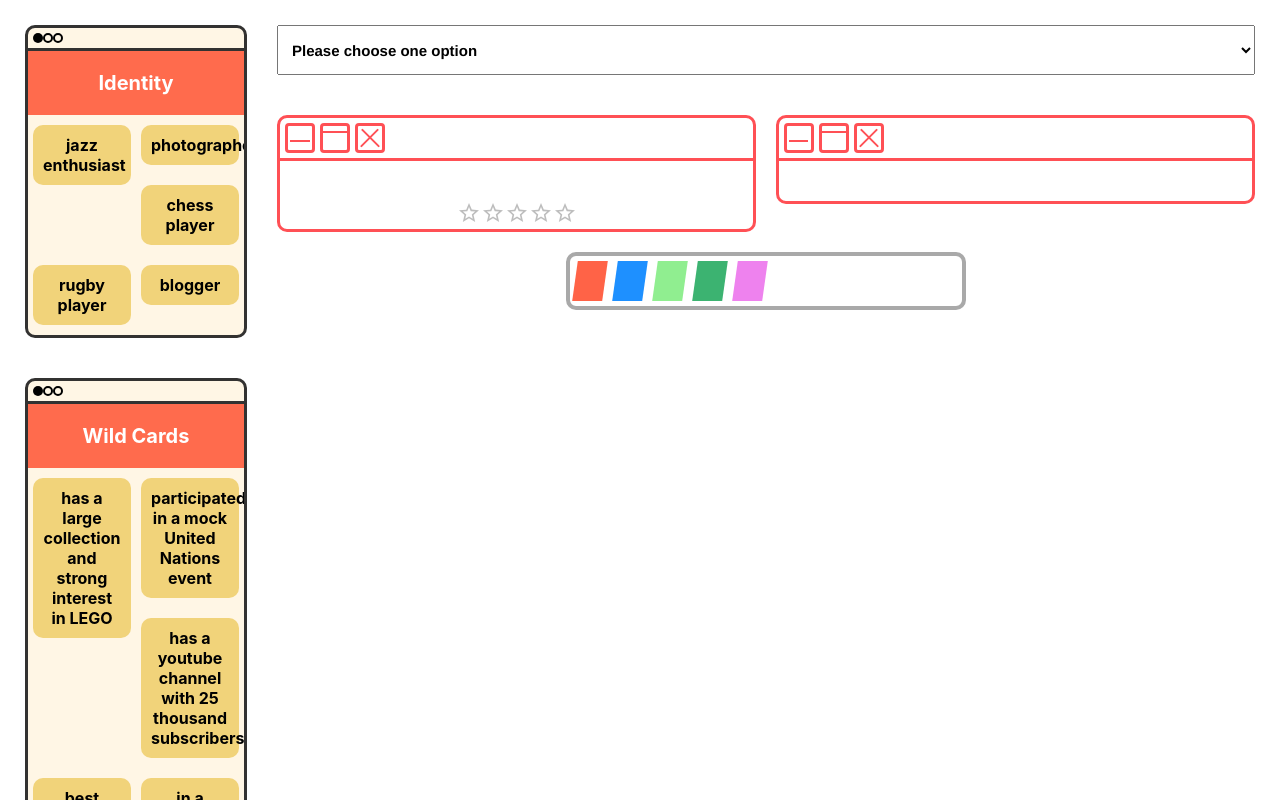
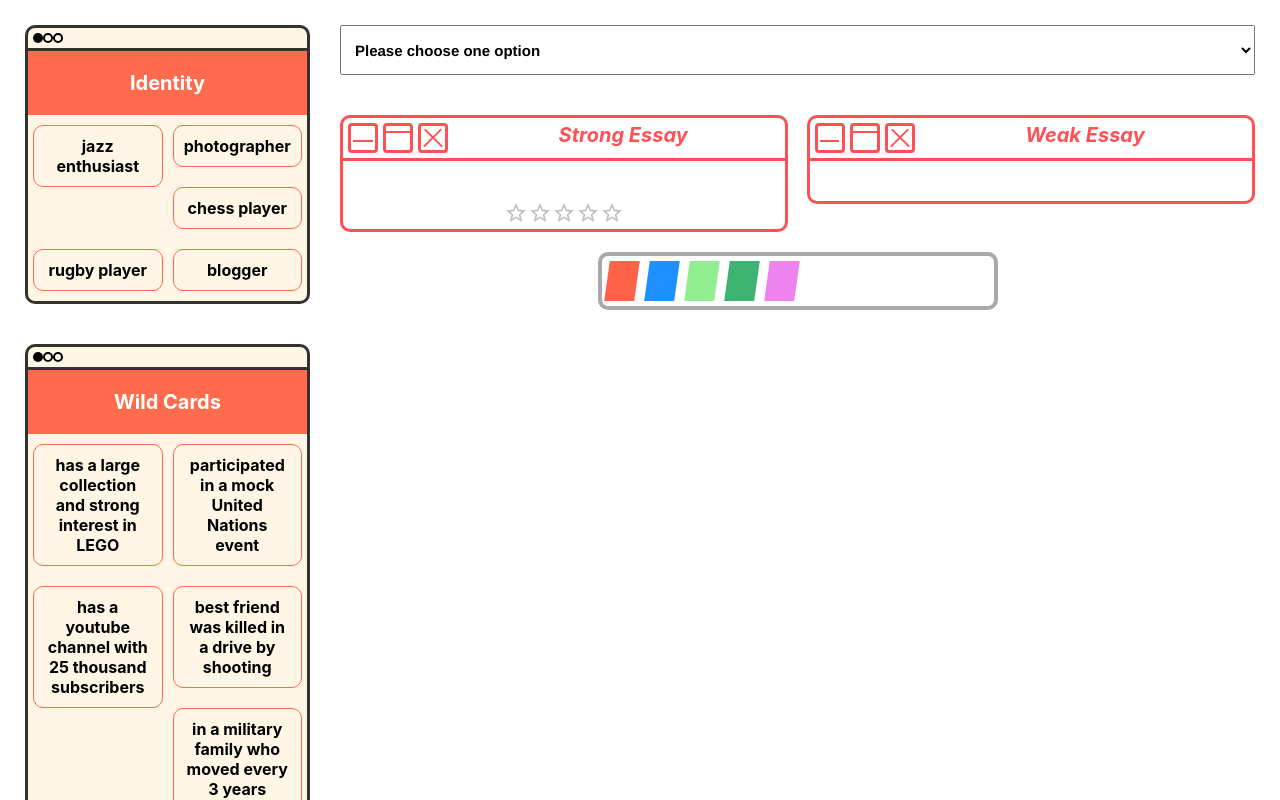
Before and after one commit to TalentBoss/openai-frontend, a React (Create React App) app: page / in a window 1280 px wide. Shown: the top 800 px of the page. Built offline with nearby package versions, Linux system fonts and the light colour scheme.

Commit message:
wildcard and identity
change the click effect and design

```diff
--- a/src/components/essay.js
+++ b/src/components/essay.js
@@ -1,4 +1,4 @@
-import React from "react";
+import React, {useEffect} from "react";
 import { useState } from "react";
 import StarRating from "./stars";
 import '../css/essay.css';
@@ -7,26 +7,37 @@ import axios from 'axios';
 import strongAttributes from "../utils/strong-attributes";
 import weakAttributes from "../utils/weak-attributes";
 import {getRandomSubarray, random_item} from "../utils/random";
-import identity from "../utils/identity";
+import identities from "../utils/identity";
 import commonPrompts from "../utils/common-prompts";
 import wildcards from "../utils/wildcards";
 import Dropdown from "./dropdown";
 import EssayContent from "./essay-content";
 
 const Essay = () => {
+  const [ identity, setIdentity ] = useState('');
+  const [ wildcard, setWildcard ] = useState('');
+
   const [ essayData, setEssayData ] = useState('');
   const [ commonPrompt, setCommonPrompt ] = useState('');
-  const [ identityArray, setIdentityArray] = useState(getRandomSubarray(identity, 5));
+
+  const [ identityArray, setIdentityArray] = useState(getRandomSubarray(identities, 5));
   const [ wildcardArray, setWildCardArray] = useState(getRandomSubarray(wildcards, 5));
 
-  function getData(selectedPrompt) {
+  useEffect(() => {
+
+  }, []);
+
+
+  const getData = (selectedPrompt) => {
     setEssayData('');
-    console.log(selectedPrompt)
+
     setCommonPrompt(selectedPrompt)
+    console.log("$$$$ ", selectedPrompt)
+    console.log("### ", commonPrompt)
     const request = {
       strong_attribute: random_item(strongAttributes),
       weak_attribute: random_item(weakAttributes),
-      identity: random_item(identity),
+      identity: random_item(identities),
       wildcard: random_item(wildcards),
       common_prompt: selectedPrompt
     }
@@ -57,12 +68,14 @@ const Essay = () => {
   }
 
   const getRandomIdentity = () => {
-    setIdentityArray(getRandomSubarray(identity, 5));
+    setIdentityArray(getRandomSubarray(identities, 5));
   }
 
   const getRandomWildCard = () => {
     setWildCardArray(getRandomSubarray(wildcards, 5));
   }
+
+
 
   return (
     <div className="row">
@@ -81,9 +94,8 @@ const Essay = () => {
             </div>
             {
               identityArray.map((item) => (
-                <div key={item} className="inner-topic">
-                  <p>{item}</p>
-                </div>
+                (item === identity) ? <div key={item} className="inner-topic" onClick={()=> setIdentity(item) }><p className="inner-topic-focus">{item}</p></div> :
+                    <div key={item} className="inner-topic" onClick={()=> setIdentity(item)}><p className="inner-topic-normal">{item}</p></div>
               ))
             }
 
@@ -104,27 +116,11 @@ const Essay = () => {
               <p>Wild Cards</p>
             </div>
             {
-              wildcardArray.map((wildcard) => (
-                <div key={wildcard} className="inner-topic">
-                  <p>{wildcard}</p>
-                </div>
+              wildcardArray.map((item) => (
+                (item === wildcard) ? <div key={item} className="inner-topic" onClick={()=> setWildcard(item) }><p className="inner-topic-focus">{item}</p></div> :
+                    <div key={item} className="inner-topic" onClick={()=> setWildcard(item)}><p className="inner-topic-normal">{item}</p></div>
               ))
             }
-            {/*<div className="inner-topic">*/}
-            {/*  <p>ASPCA Volunteer</p>*/}
-            {/*</div>*/}
-            {/*<div className="inner-topic">*/}
-            {/*  <p>Juvenile Detention</p>*/}
-            {/*</div>*/}
-            {/*<div className="inner-topic">*/}
-            {/*  <p>ASPCA Volunteer</p>*/}
-            {/*</div>*/}
-            {/*<div className="inner-topic">*/}
-            {/*  <p>Juvenile Detention</p>*/}
-            {/*</div>*/}
-            {/*<div className="inner-topic">*/}
-            {/*  <p>ASPCA Volunteer</p>*/}
-            {/*</div>*/}
           </div>
         </div>
       </div>
@@ -145,6 +141,9 @@ const Essay = () => {
                 <div className="common-icon relative">
                   <div className="close-mark"></div>
                 </div>
+                <div className="row essay-title">
+                  <span>Strong Essay</span>
+                </div>
               </div>
               <div className="essay-dialog-divider">
 
@@ -164,6 +163,9 @@ const Essay = () => {
                 </div>
                 <div className="common-icon relative">
                   <div className="close-mark"></div>
+                </div>
+                <div className="row essay-title">
+                  <span>Weak Essay</span>
                 </div>
               </div>
               <div className="essay-dialog-divider">
--- a/src/css/essay.css
+++ b/src/css/essay.css
@@ -9,7 +9,7 @@ body {
 /* Create three equal columns that floats next to each other */
 .essay-left {
   float: left;
-  width: 20%;
+  width: 25%;
   padding: 15px;
   height: auto;
   content: "";
@@ -18,7 +18,7 @@ body {
 }
 .essay-right {
   float: left;
-  width: 80%;
+  width: 75%;
   padding: 15px;
 }
 
@@ -204,12 +204,27 @@ body {
   color: white;
   cursor: pointer;
 }
+
+
+
 .inner-topic > p {
   font-weight: bold;
   margin: 10px 5px;
-  background-color: #f1d37a;
   border-radius: 10px;
   padding: 10px;
+}
+
+.inner-topic-normal {
+  background-color: #fff6e5;
+  border: 1px solid #ff6b4d;
+  color: black;
+  cursor: pointer;
+}
+
+.inner-topic-focus {
+  background-color: #ff6b4d;
+  color: white;
+  cursor: pointer;
 }
 
 .essay-container {
@@ -245,6 +260,26 @@ body {
   border-radius: 4px;
   margin-left: 5px;
 }
+
+.essay-title {
+  height: 30px;
+  width: auto;
+  margin-top: 5px;
+  margin-bottom: 5px;
+  margin-left: 25%;
+}
+
+.essay-title > span {
+  height: 30px;
+  width: auto;
+  font-size: 20px;
+  font-style: italic;
+  font-weight: bolder;
+  margin-top: 5px;
+  margin-bottom: 5px;
+  color: #ff5055;
+}
+
 .hidden-divider {
   width: 80%;
   height: 2px;
@@ -351,13 +386,15 @@ body {
 }
 
 
-
 /* Responsive layout - makes the three columns stack on top of each other instead of next to each other */
 @media screen and (max-width:700px) {
   .essay-left, .essay-right, .strong-essay, .weak-essay {
     width: 100%;
     margin: auto;
     margin-top: 20px;
+  }
+  .essay-title {
+    margin-left: 15%;
   }
 }
 
@@ -370,6 +407,10 @@ body {
     padding-right: 10%;
   }
   .left-topics {
+    width: 46%;
+    margin-left: 2%;
+    margin-right: 2%;
+    float: left;
+  }
 
-  }
 }
```
